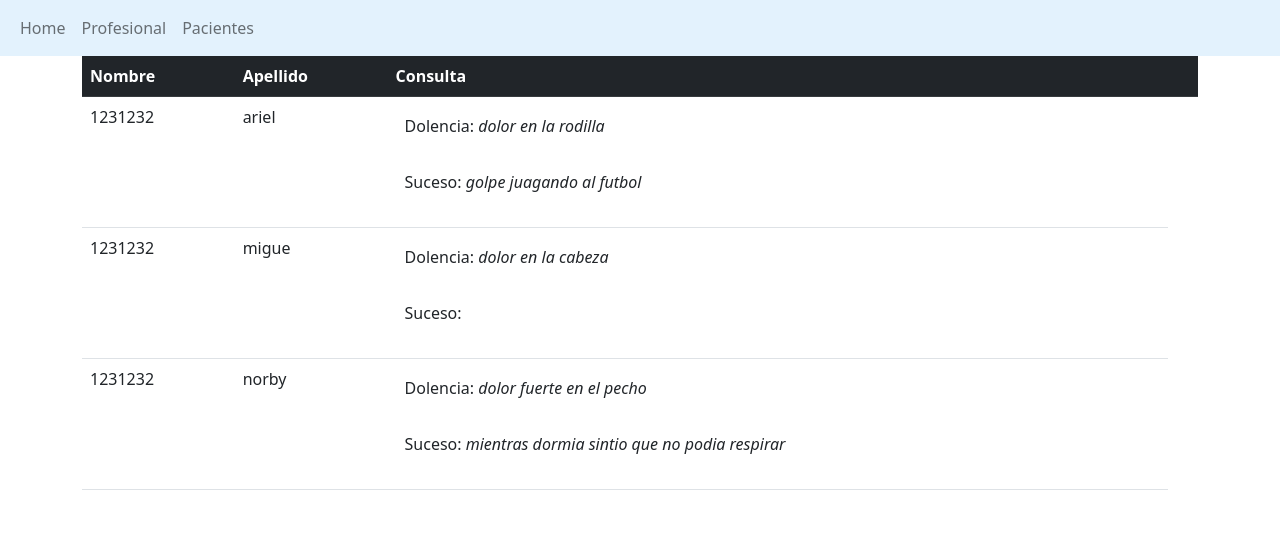
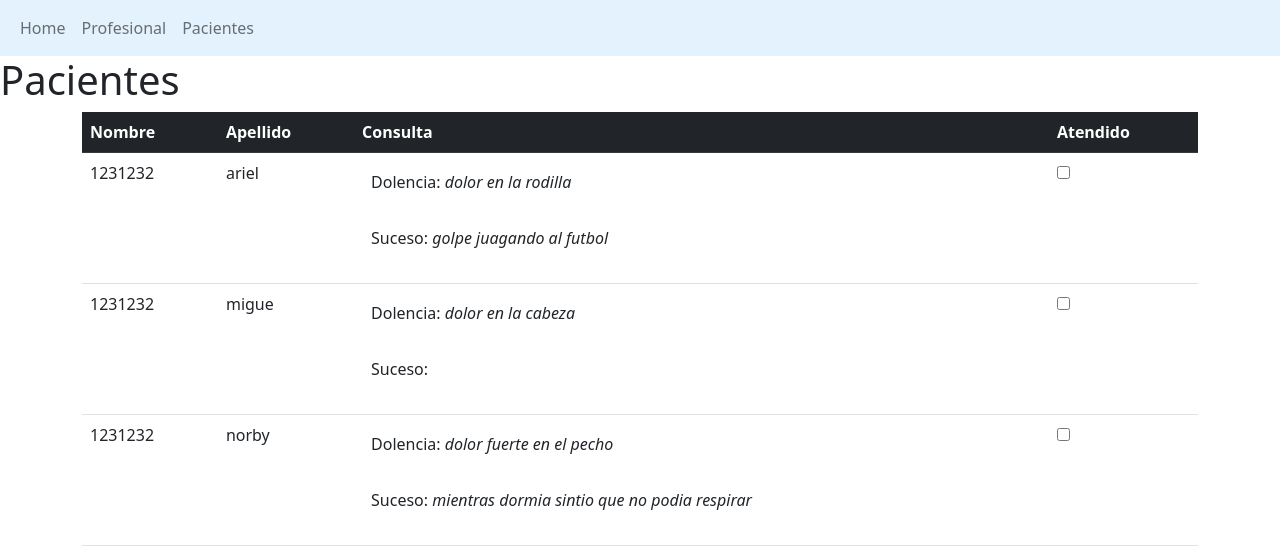
Before and after one commit to ArielEzequielPerez/Challenge_Clinica, a Vue app: page /paciente in a window 1280 px wide. Shown: the top 548 px of the page. Built offline with nearby package versions, Linux system fonts and the light colour scheme.

Commit message:
se agrego un check input

```diff
--- a/src/components/Pacientes.vue
+++ b/src/components/Pacientes.vue
@@ -1,4 +1,5 @@
 <template>
+<h1>Pacientes</h1>
   <div class="container">
     <table class="table">
       <thead class="table-dark">
@@ -6,7 +7,7 @@
           <th>Nombre</th>
           <th>Apellido</th>
           <th>Consulta</th>
-          <th></th>
+          <th>Atendido</th>
         </tr>
       </thead>
       <tbody>
@@ -16,13 +17,19 @@
           <td>
             <tr class="table" v-for="consulta in paciente.consutas">
               <td>
-               <div>
-                  <p>Dolencia: <em>{{ consulta.dolencia }}</em> </p>
-                  <p>Suceso: <em>{{ consulta.suceso }}</em> </p>
-               </div>
-               </td>
-
+                <div>
+                  <p>
+                    Dolencia: <em>{{ consulta.dolencia }}</em>
+                  </p>
+                  <p>
+                    Suceso: <em>{{ consulta.suceso }}</em>
+                  </p>
+                </div>
+              </td>
             </tr>
+          </td>
+          <td>
+            <input type="checkbox">
           </td>
         </tr>
       </tbody>
@@ -40,4 +47,13 @@ import { onMounted, ref, reactive } from "vue";
   display: flex;
   justify-content: center;
 }
+.check {
+width:30px;
+height:30px;
+}
+.input{
+   display: flex;
+   align-items: center;
+   justify-content:;
+}
 </style>
```
